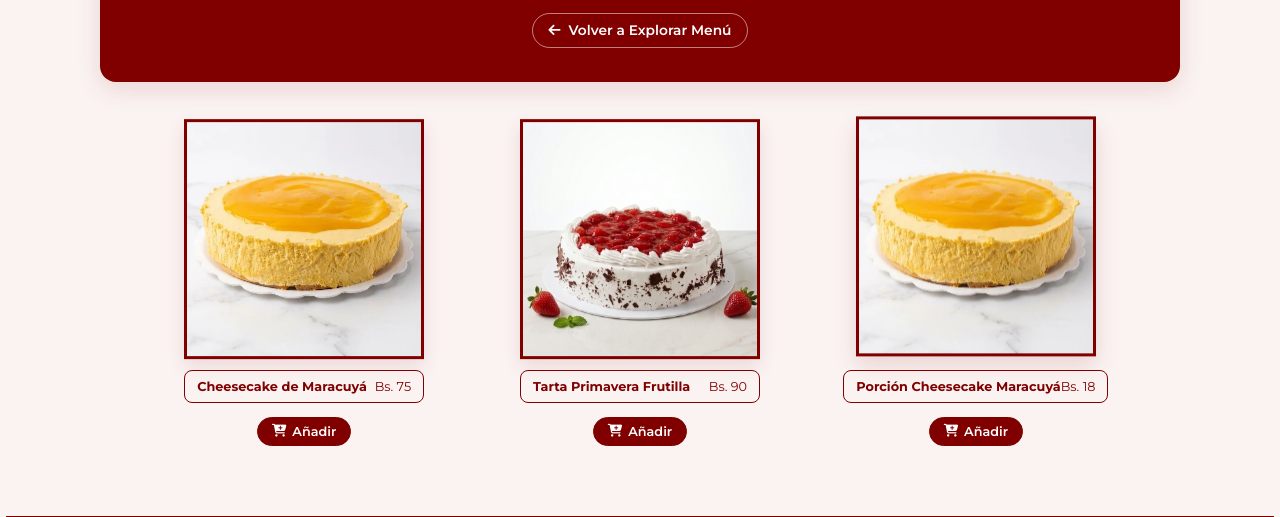
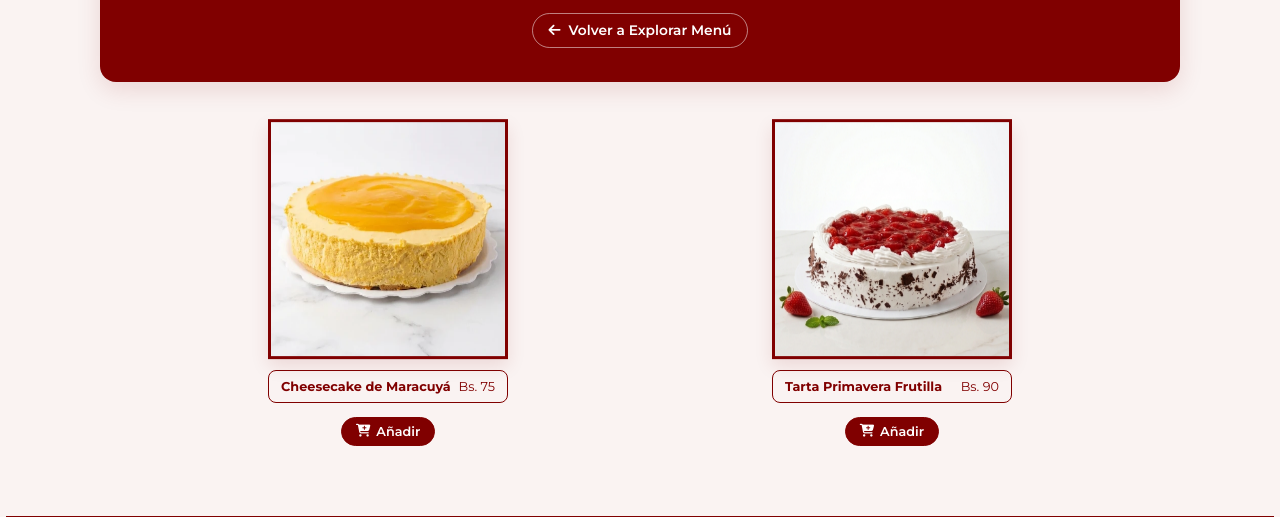
Before and after one commit to sergius7843/Pasteleria, a plain HTML site: page pies.html in a window 1280 px wide. Shown: the part 393-910 px from the top of the page. Drawn offline with Linux system fonts and the light colour scheme.

Commit message:
Eliminar card duplicada en pies.html manteniendo productos unicos

```diff
--- a/pies.html
+++ b/pies.html
@@ -185,20 +185,6 @@
                     <i class="fa-solid fa-cart-plus"></i> Añadir
                 </button>
             </div>
-
-            <!-- Porción Cheesecake de Maracuyá -->
-            <div class="product-card-unit">
-                <div class="square-card border-red floating-card float-delay-2">
-                    <img src="images/tortas/Pai2.webp" alt="Porción Individual Cheesecake de Maracuyá">
-                </div>
-                <div class="card-mini-caption">
-                    <strong>Porción Cheesecake Maracuyá</strong>
-                    <span>Bs. 18</span>
-                </div>
-                <button class="btn-cart-sm add-to-cart-btn" data-name="Porción Cheesecake Maracuyá" data-price="18">
-                    <i class="fa-solid fa-cart-plus"></i> Añadir
-                </button>
-            </div>
         </section>
     </main>
 
```
